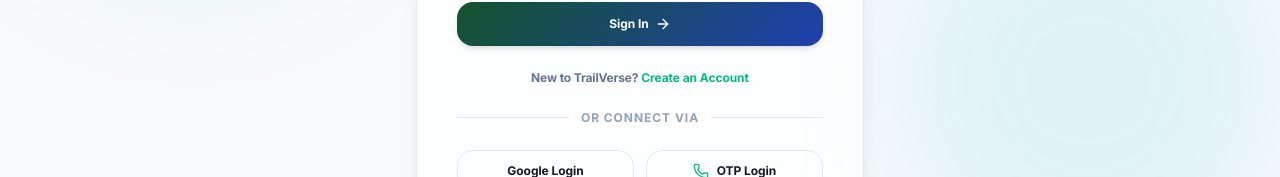
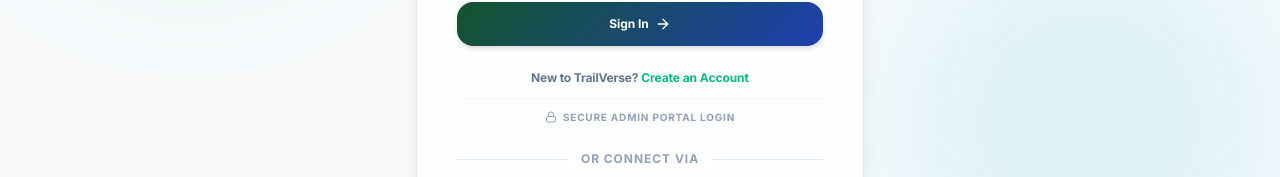
Before and after one commit to Anshsaini7/TRAILVERSE-INDIAN-PLATFORM, a Next.js app: page /auth in a window 1280 px wide. Shown: the part 476-653 px from the top of the page. Built offline with nearby package versions, Linux system fonts and the light colour scheme; no server answers.

Commit message:
feat: add secure admin portal link option on the public login switcher block

```diff
--- a/src/app/auth/page.tsx
+++ b/src/app/auth/page.tsx
@@ -3,6 +3,7 @@
 import React, { useState } from 'react';
 import { useAuth, UserRole } from '../../context/AuthContext';
 import { useRouter } from 'next/navigation';
+import Link from 'next/link';
 import { motion, AnimatePresence } from 'framer-motion';
 import { Lock, Mail, User, Phone, MapPin, Sparkles, Check, HelpCircle, Star, Compass, ArrowRight } from 'lucide-react';
 import confetti from 'canvas-confetti';
@@ -233,10 +234,18 @@ export default function AuthPage() {
                   </button>
                 </form>
 
-                {/* Switch tab option */}
-                <div className="mt-6 text-center text-xs font-bold text-slate-500">
-                  New to TrailVerse?{' '}
-                  <button onClick={() => setMode('signup')} className="text-emerald-500 hover:underline">Create an Account</button>
+                 {/* Switch tab option */}
+                <div className="mt-6 text-center text-xs font-bold text-slate-500 flex flex-col gap-3">
+                  <div>
+                    New to TrailVerse?{' '}
+                    <button onClick={() => setMode('signup')} className="text-emerald-500 hover:underline cursor-pointer">Create an Account</button>
+                  </div>
+                  <div className="pt-3 border-t border-slate-100 dark:border-slate-850">
+                    <Link href="/admin/login" className="inline-flex items-center gap-1.5 text-[10px] text-slate-400 hover:text-emerald-500 font-extrabold uppercase tracking-wider transition-colors cursor-pointer">
+                      <Lock className="h-3 w-3" />
+                      Secure Admin Portal Login
+                    </Link>
+                  </div>
                 </div>
 
                 <div className="relative my-6">
```
